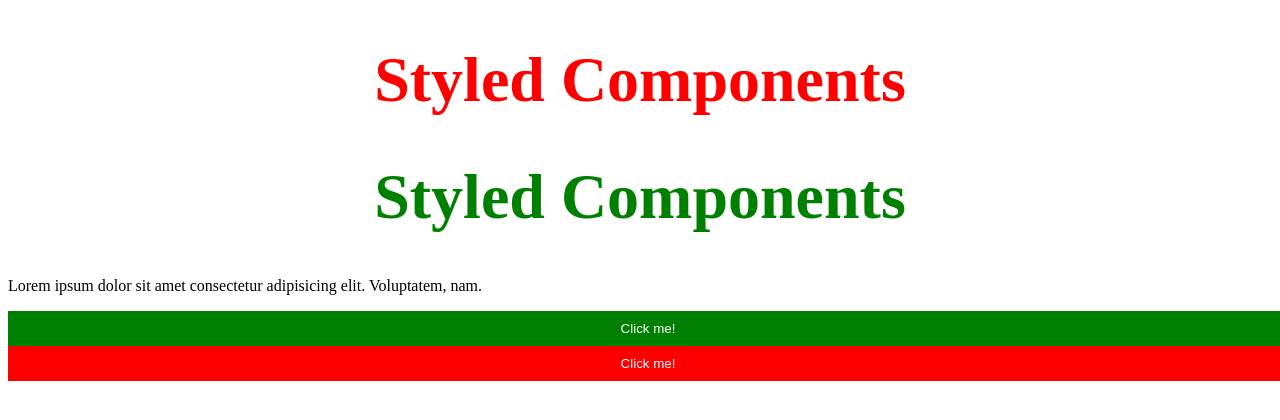
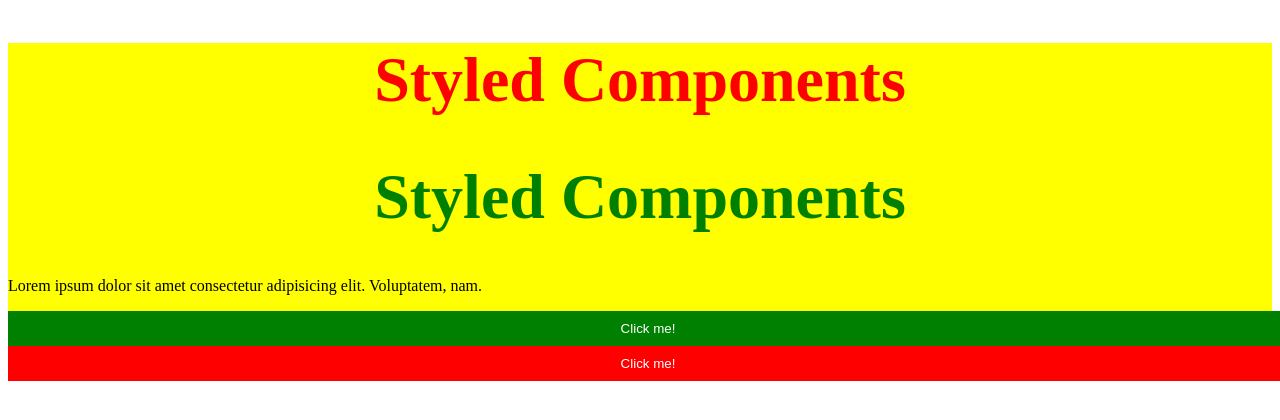
Before and after one commit to FirdavsNazar/React_JS, a React (Create React App) app in the folder React_tutorial/: page / in a window 1280 px wide. Shown: the top 420 px of the page. Built offline with nearby package versions, Linux system fonts and the light colour scheme.

Commit message:
Style_Components

```diff
--- a/React_tutorial/src/lesson_7 Components/StyledTest/index.jsx
+++ b/React_tutorial/src/lesson_7 Components/StyledTest/index.jsx
@@ -1,16 +1,16 @@
 import React from 'react'
-import {H1, Button} from './style.js'
+import {Container,H1, Button} from './style.js'
 
 
 const StyledTest = () => {
   return (
-    <div>
+    <Container>
       <H1 hey> Styled Components</H1>
       <H1> Styled Components</H1>
       <p>Lorem ipsum dolor sit amet consectetur adipisicing elit. Voluptatem, nam.</p>
       <Button>Click me!</Button>
       <Button qizil>Click me!</Button>
-    </div>
+    </Container>
   )
 }
 
--- a/React_tutorial/src/lesson_7 Components/StyledTest/style.js
+++ b/React_tutorial/src/lesson_7 Components/StyledTest/style.js
@@ -1,13 +1,16 @@
 import styled from "styled-components"
 
+const Container = styled.div`
+background: yellow;
+`
 
- export const H1 = styled.h1`
+const H1 = styled.h1`
 color: ${({hey}) => hey ? 'red' : 'green'};
 font-size: 4rem;
 text-align: center
 `;
 
-  export const Button = styled.button`
+const Button = styled.button`
 background: ${(props) => props.qizil ? 'red' : 'green'};
 color: white;
 border: none;
@@ -15,3 +18,4 @@ padding: 10px;
 display: block;
 width: 100vw;
 `
+export { Container, H1, Button}
```
